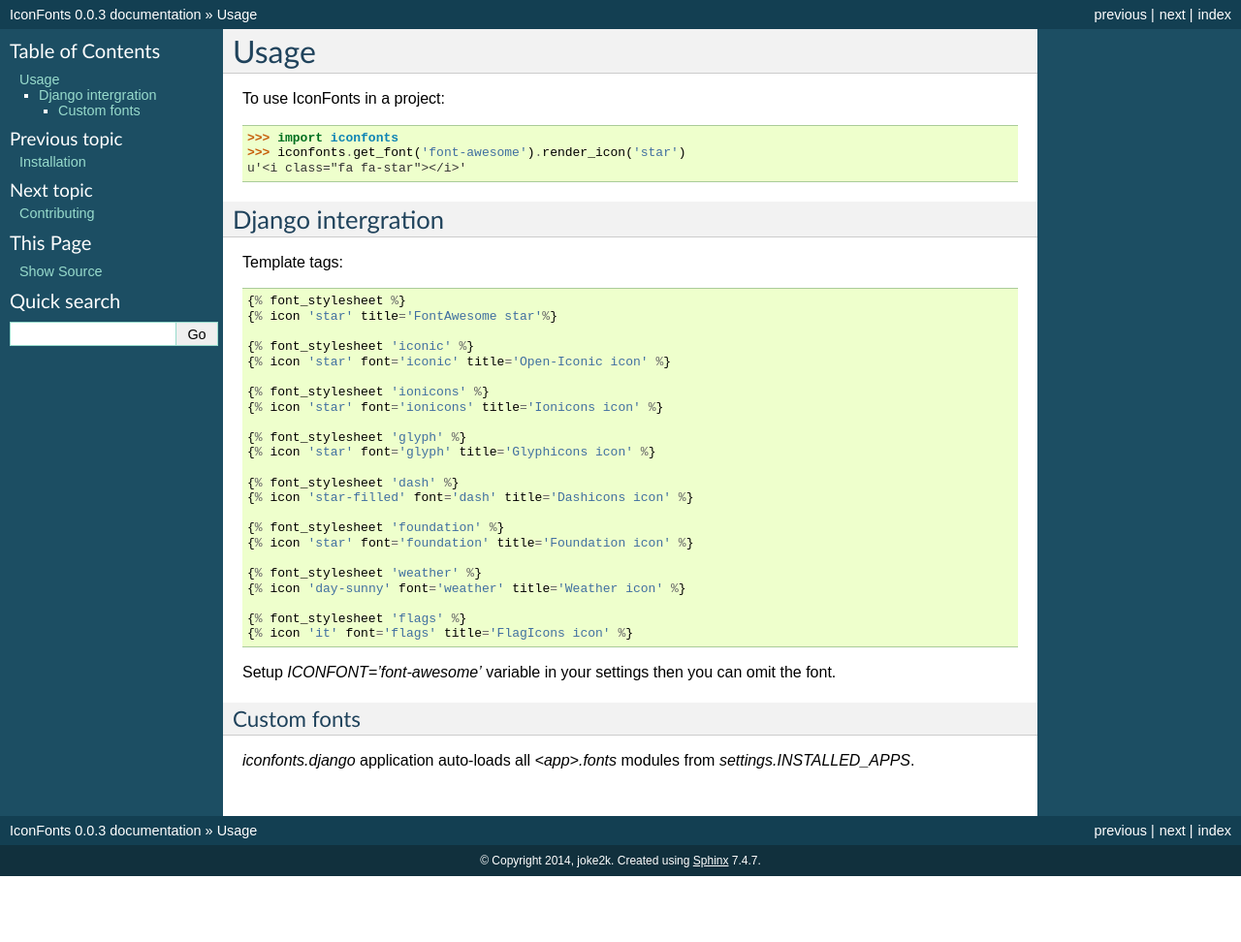
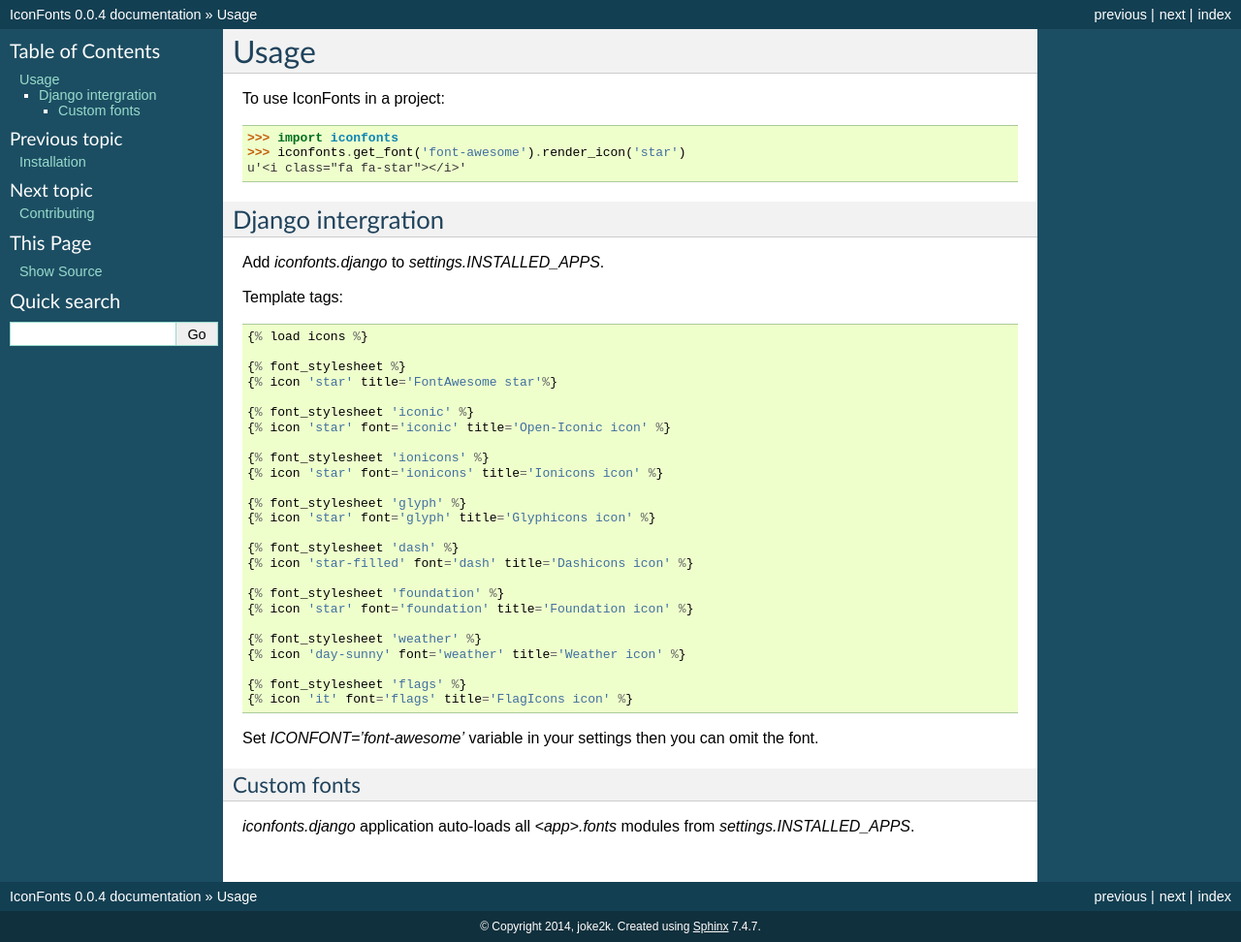
Before and after one commit to joke2k/iconfonts, a Sphinx documentation site: the page built from docs/usage.rst, in a window 1280 px wide. Shown: the whole page at 97% size. Built offline with Sphinx 7.4.7, drawn with Linux system fonts in a browser that asks for light colours; before the commit the page ends 904 px from its top, so only the background shows below that.

Commit message:
improve version

```diff
--- a/docs/usage.rst
+++ b/docs/usage.rst
@@ -12,7 +12,11 @@ To use IconFonts in a project::
 Django intergration
 -------------------
 
+Add `iconfonts.django` to `settings.INSTALLED_APPS`.
+
 Template tags::
+
+    {% load icons %}
 
     {% font_stylesheet %}
     {% icon 'star' title='FontAwesome star'%}
@@ -39,7 +43,7 @@ Template tags::
     {% icon 'it' font='flags' title='FlagIcons icon' %}
 
 
-Setup `ICONFONT='font-awesome'` variable in your settings then you can omit the font.
+Set `ICONFONT='font-awesome'` variable in your settings then you can omit the font.
 
 Custom fonts
 ~~~~~~~~~~~~
--- a/iconfonts/__init__.py
+++ b/iconfonts/__init__.py
@@ -1 +1 @@
-__version__ = '0.0.3'
+__version__ = '0.0.4'
```
